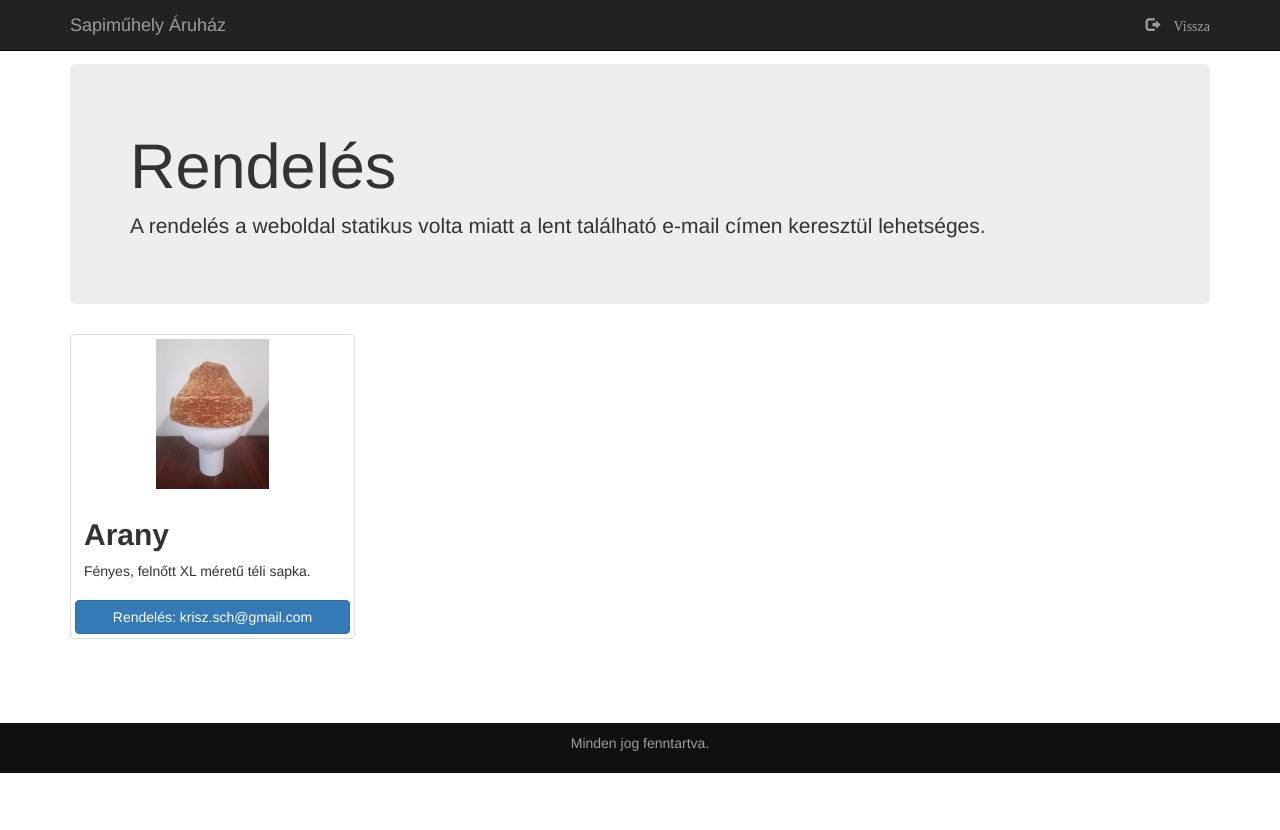
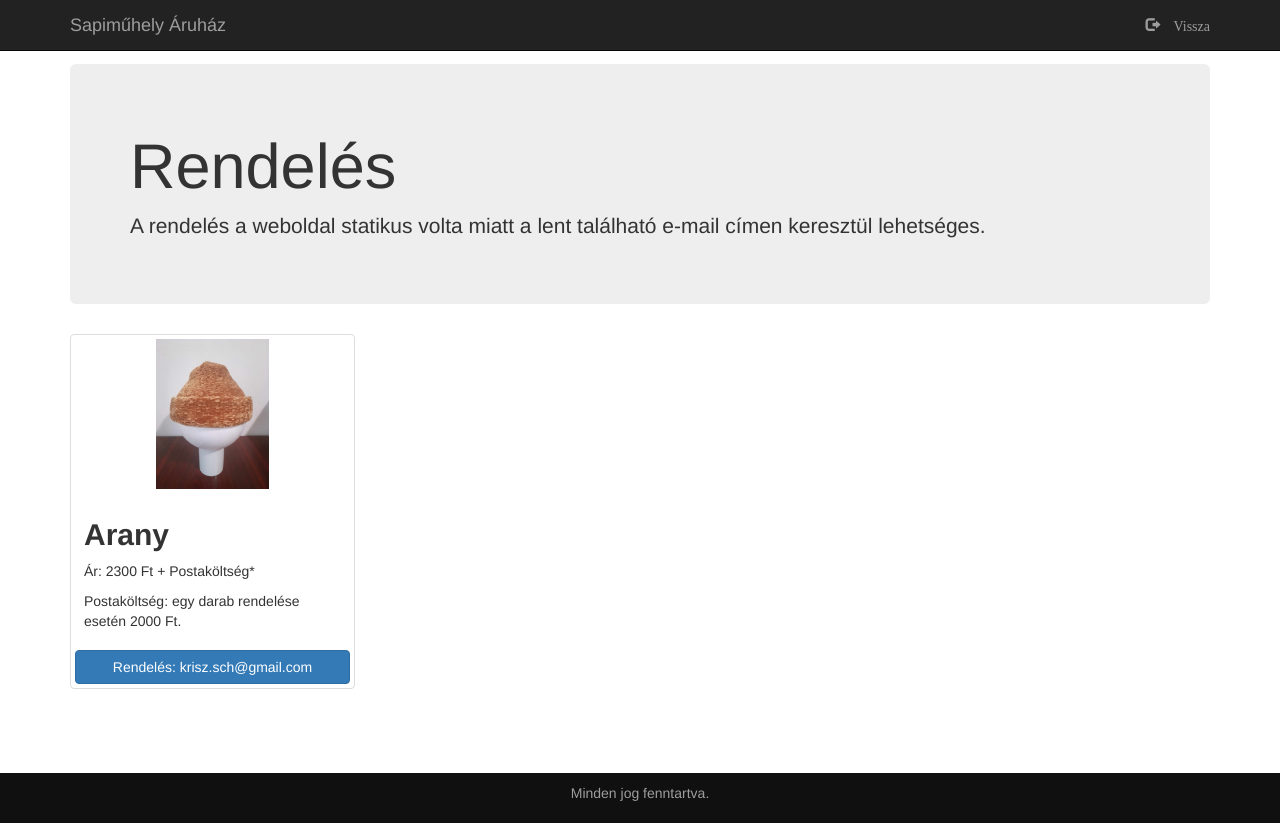
Before and after one commit to sapimuhely/sapimuhely.github.com, a plain HTML site: page 0e6f65f5.html in a window 1280 px wide. Before the commit the page ends 800 px from the top, so only its background shows below. Drawn offline with nearby package versions, Linux system fonts and the light colour scheme.

Commit message:
Fixed prices
Shown prices at initially uploaded items

```diff
--- a/0e6f65f5.html
+++ b/0e6f65f5.html
@@ -54,7 +54,8 @@
 				<img src="0e6f65f5.jfif">
 				<div class="caption">
 				<h2>Arany</h2>
-				<p>Fényes, felnőtt XL méretű téli sapka.</p>
+				<p>Ár: 2300 Ft + Postaköltség*</p>
+				<p>Postaköltség: egy darab rendelése esetén 2000 Ft.</p>
 				</div>
 
 
```
Also changed, not shown: 344b6bad.html (+2 -1 lines), 708b4fa1.html (+2 -1 lines), 70a55d33.html (+2 -1 lines), f03b3e54.html (+2 -1 lines).
